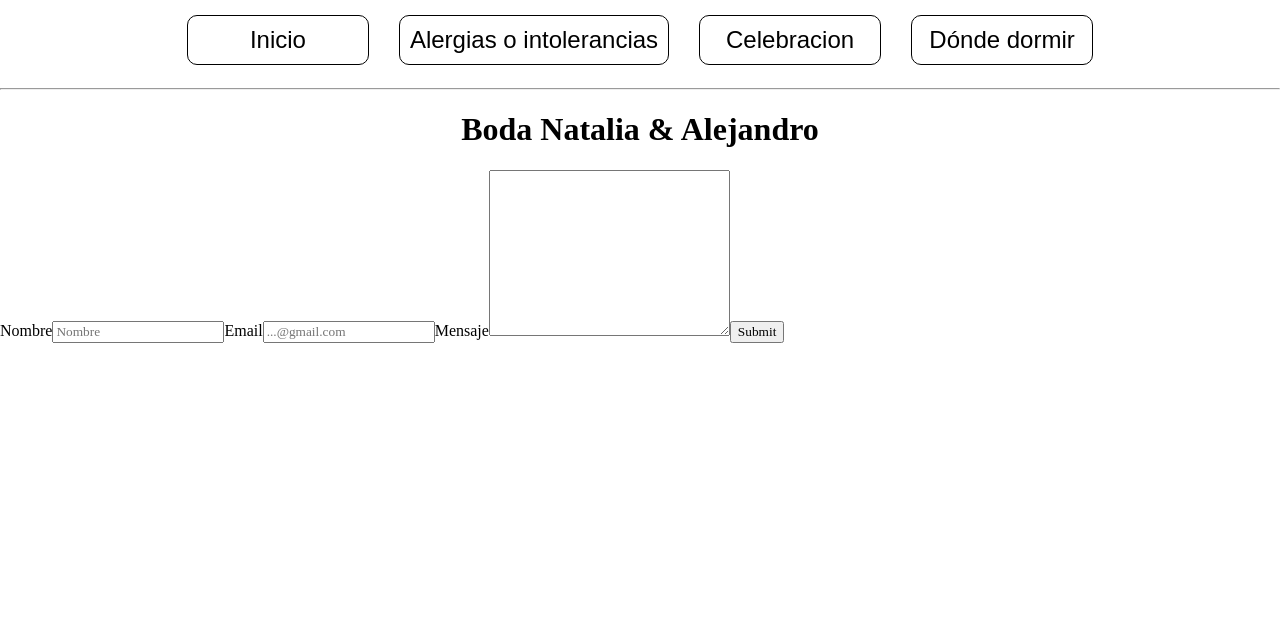
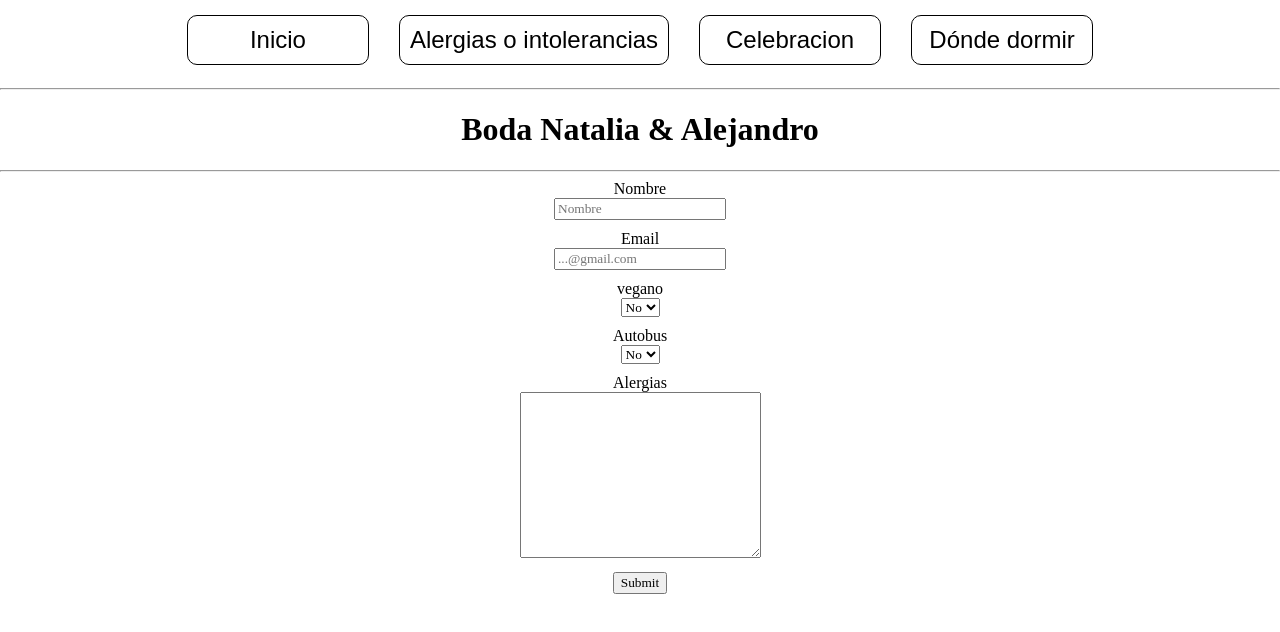
Before and after one commit to alejito10/boda-app, a React (Create React App) app: page /alergias in a window 1280 px wide. Shown: the top 632 px of the page. Built offline with nearby package versions, Linux system fonts and the light colour scheme.

Commit message:
formulario completo pero sin css

```diff
--- a/src/App.js
+++ b/src/App.js
@@ -16,6 +16,7 @@ function App() {
 			<Menu />
 			<hr/>
 			<Titulo/>
+			<hr/>
 			<Switch>
 				<Route path="/dormir">
 					<Dormir />
--- a/src/pages/donde/Donde.jsx
+++ b/src/pages/donde/Donde.jsx
@@ -1,9 +1,29 @@
 import React from 'react'
+import './donde.css'
 
 export function Donde() {
     return (
-        <div>
+			<div>
+				<div className="c-celebracion">
+					<h2>¿Cómo llegar?</h2>
 
-        </div>
-    )
+					<div className="c-celebracion">
+						<p>
+							La mejor manera de llegar es subirse a uno de los autobuses que
+							<br />
+							pondremos para que no os tengáis que preocupar de nada más que de
+							disfrutar. A continuación os dejamos los itinerarios:
+						</p>
+					</div>
+					<div className="c-celebracion">
+						<p>
+							Aunque si preferís ir en vuestro propio coche, la masía de Campo
+							Aníbal tiene un parking exclusivo para los invitados de la boda.
+                            <br/>
+							Os dejamos la ubicación y algo de información acerca del sitio.
+						</p>
+					</div>
+				</div>
+			</div>
+		);
 }
--- /dev/null
+++ b/src/pages/donde/donde.css
@@ -0,0 +1,6 @@
+.c-celebracion{
+    padding: 0;
+    margin: 0;
+    justify-content: center;
+    text-align: center;
+}
--- a/src/pages/formulario/Formulario.jsx
+++ b/src/pages/formulario/Formulario.jsx
@@ -1,5 +1,6 @@
 import React from 'react'
 import { useForm } from "react-hook-form";
+import './formulario.css'
 
 export function Formulario() {
     const { register, handleSubmit, errors } = useForm();
@@ -8,23 +9,30 @@ export function Formulario() {
 		};
     return (
 			<div>
-            <div className="d-flex justify-content-center">
+				<div className="c-formulario">
 					<form onSubmit={handleSubmit(onSubmit)} className="b-form">
+						<div className="c-contenido">
 							<label htmlFor="name">
+								<div>
 									<span className="b-text-label">Nombre</span>
+								</div>
+
 								<input
 									className="b-input"
 									name="name"
 									id="name"
 									defaultValue=""
 									ref={register({ required: true })}
-						placeholder='Nombre'
+									placeholder="Nombre"
 								/>
 								{errors.name && <span>This field is required</span>}
 							</label>
-
+						</div>
+						<div className="c-contenido">
 							<label htmlFor="email">
+								<div>
 									<span className="b-text-label">Email</span>
+								</div>
 
 								<input
 									className="b-input"
@@ -40,24 +48,47 @@ export function Formulario() {
 									<span>This field is required and need to be an email</span>
 								)}
 							</label>
+						</div>
+						<div className="c-contenido">
+							<div>
+								<span>vegano</span>
+							</div>
+							<select name="vegano" id="vegano" ref={register}>
+								<option value="no">No</option>
+								<option value="si">Si</option>
+							</select>
+						</div>
+						<div className="c-contenido">
+							<div>
+								<span>Autobus</span>
+							</div>
+							<select name="autobus" id="autobus" ref={register}>
+								<option value="no">No</option>
+								<option value="si">Si</option>
+							</select>
+						</div>
+						<div className="c-contenido">
+							<label htmlFor="message">
+								<div>
+									<span className="b-text-label">Alergias</span>
+								</div>
 
-				<label htmlFor="message">
-					<span className="b-text-label">Mensaje</span>
 								<textarea
 									className="b-input"
-						name="message"
-						id="message"
+									name="alergias"
+									id="alergias"
 									cols="30"
 									rows="10"
 									ref={register({ required: true })}
 								/>
 								{errors.message && <span>This field is required</span>}
 							</label>
-
+						</div>
+						<div className="c-contenido">
 							<input className="b-btn mt-3" type="submit" />
+						</div>
 					</form>
-
 				</div>
 			</div>
-    )
+		);
 }
--- /dev/null
+++ b/src/pages/formulario/formulario.css
@@ -0,0 +1,6 @@
+
+.c-contenido{
+    padding: 0;
+    text-align: center;
+    margin-bottom: 10px;
+}
--- a/src/shared/components/cuentaAtras/cuentaAtras.css
+++ b/src/shared/components/cuentaAtras/cuentaAtras.css
@@ -3,6 +3,7 @@
     margin: 0;
     display: flex;
     justify-content: center;
+    margin-bottom: 30px;
 }
 .fecha{
     text-align: center;
```
Also changed, not shown: 1 other file (tests, documents, lock files or other folders). Lines whose indentation alone changed are shown as unchanged.
